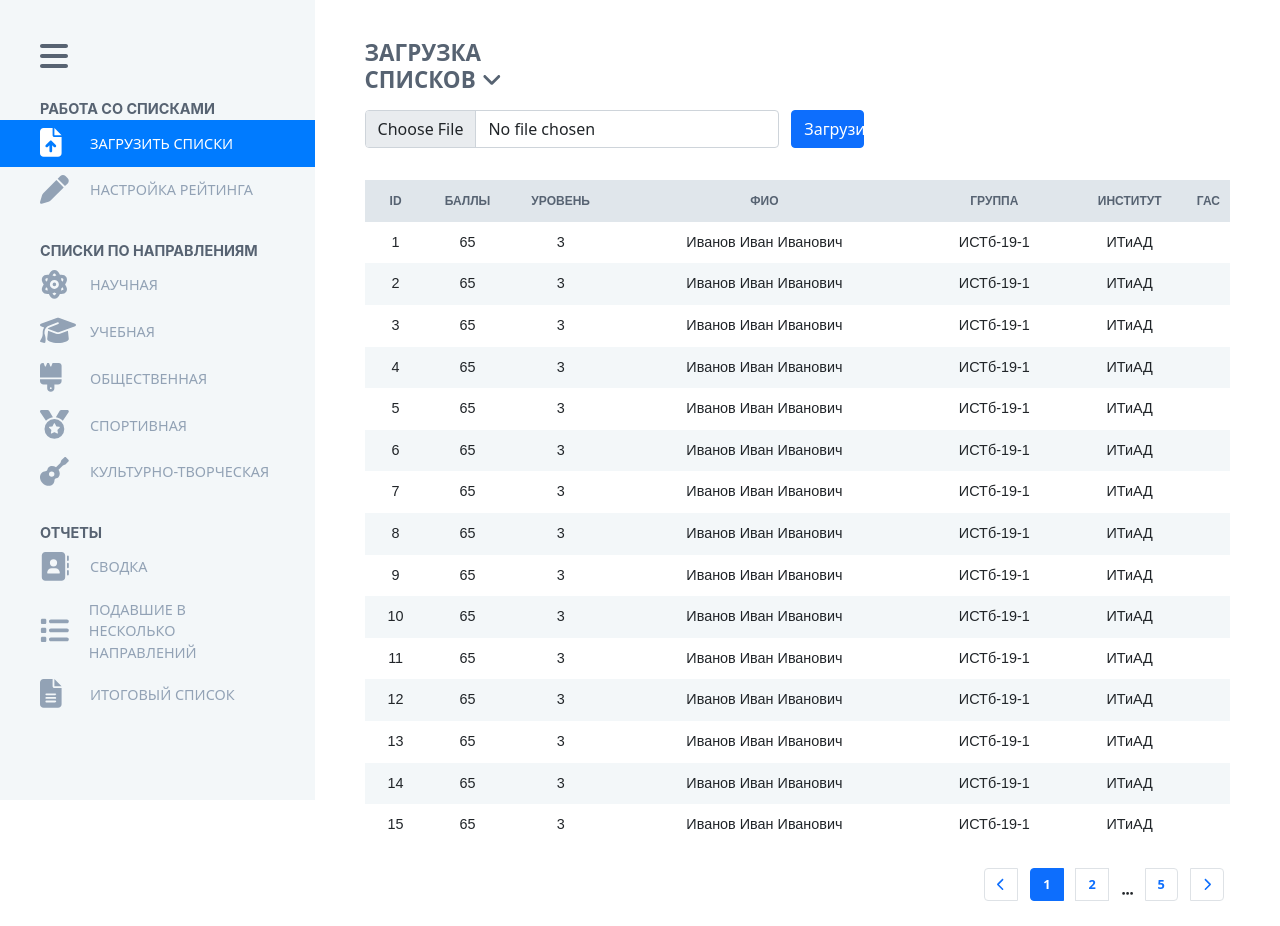
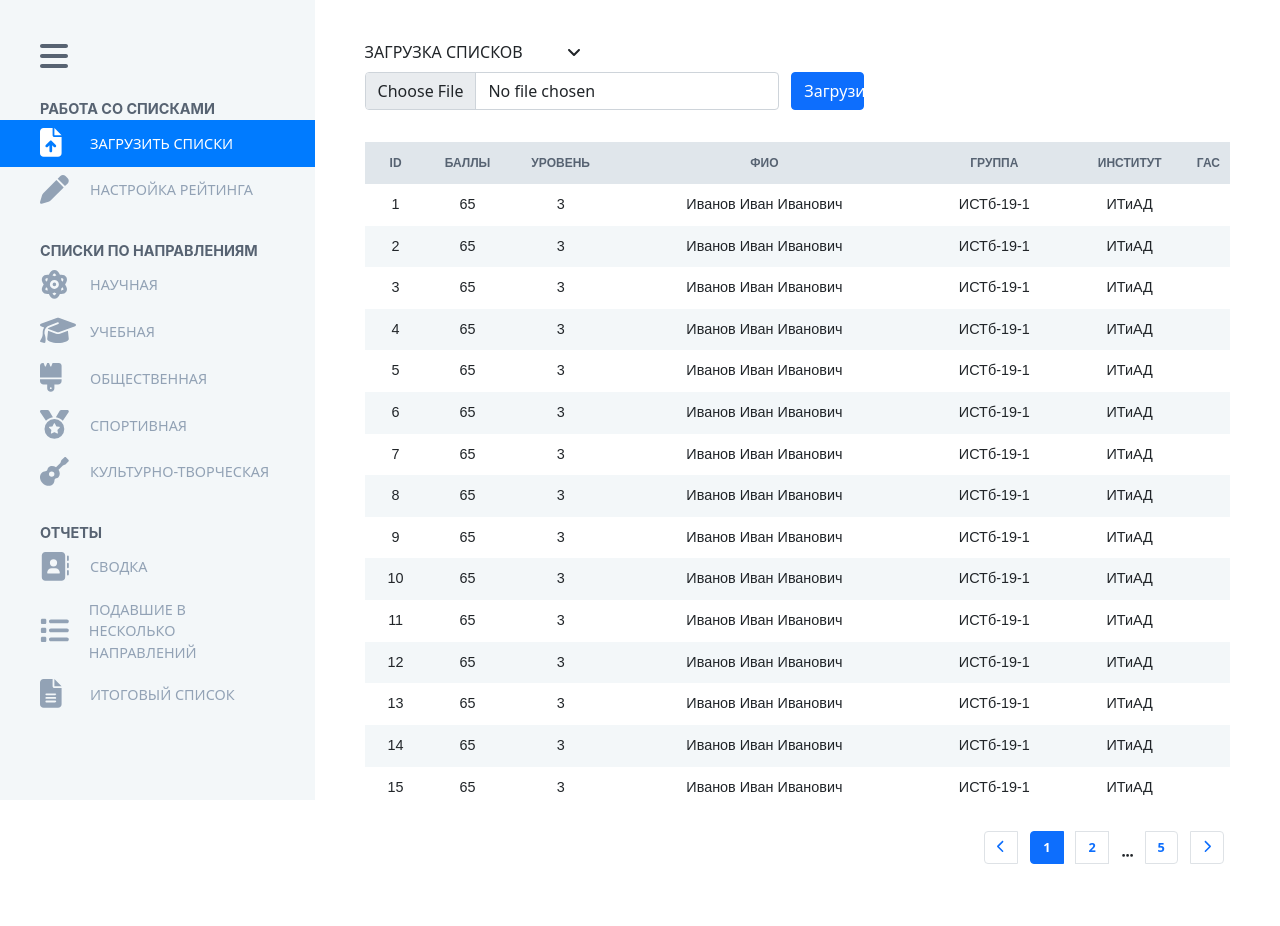
Before and after one commit to KutenkovV/Student-Raiting, a React (Create React App) app: page /listload in a window 1280 px wide. After the commit the page ends 888 px from the top, so only its background shows below. Built offline with nearby package versions, Linux system fonts and the light colour scheme.

Commit message:
Сделал дроплист выбора списков. - Без логики в плане переключения самих таблиц - Без норм верстки, надо будет доделать

```diff
--- a/src/Pages/ListLoad.js
+++ b/src/Pages/ListLoad.js
@@ -1,20 +1,17 @@
 import React, { useState } from "react";
 import NIDlist from "../Data/NIDlist.json"; //подгружаю данные из json файла в таблицу
 import LoadTable from "../components/LoadTable";
+import Dropdown from "../components/Dropdown";
 import "./ListLoad.css";
-import { FontAwesomeIcon } from "@fortawesome/react-fontawesome";
-import { faAngleDown } from "@fortawesome/free-solid-svg-icons";
 
 function ListLoad() {
   document.title = "Загрузка списков";
   const [data] = useState(NIDlist);
-
+  const [selected, setSelected] = useState("ЗАГРУЗКА СПИСКОВ");
   return (
     <div>
       <div class="row align-items-start">
-        <h1 class="header col-3">
-          Загрузка списков <FontAwesomeIcon icon={faAngleDown} />
-        </h1>
+        <Dropdown selected={selected} setSelected={setSelected}/>
       </div>
       <div class="row align-items-start mt-2 me-0 ">
         <div class="mb-3 col-6">
--- /dev/null
+++ b/src/components/Dropdown.css
@@ -0,0 +1,34 @@
+.dropdown {
+    user-select: none;
+    position: relative;
+}
+
+.dropdown .dropdown-btn {
+    font-weight: #333;
+    display: flex;
+    width: 25%;
+    align-items: center;
+    justify-content: space-between;
+    cursor: pointer;
+}
+
+.dropdown .dropdown-content {
+    position: absolute;
+    top: 110%;
+    padding: 15px;
+    background: #FFF;
+    box-shadow: 2px 2px 2px 2px rgb(205, 205, 205);
+    font-weight: 500;
+    color: #333;
+    width: 25%;
+}
+
+.dropdown .dropdown-content .dropdown-item {
+    padding: 10px;
+    cursor: pointer;
+    transition: all 0.2s;
+}
+
+.dropdown .dropdown-content .dropdown-item:hover {
+    background: #f4f4f4;
+}
--- /dev/null
+++ b/src/components/Dropdown.js
@@ -0,0 +1,38 @@
+import './Dropdown.css';
+import { FontAwesomeIcon } from "@fortawesome/react-fontawesome";
+import { faAngleDown, faL } from "@fortawesome/free-solid-svg-icons";
+import { useState } from "react";
+
+function Dropdown({ selected, setSelected }) {
+
+    const [isActive, setIsActive] = useState(false);
+    const options = [
+        "НАУЧНАЯ ДЕЯТЕЛЬНОСТЬ", "УЧЕБНАЯ ДЕЯТЕЛЬНОСТЬ", "ОБЩЕСТВЕННАЯ ДЕЯТЕЛЬНОСТЬ",
+        "СПОРТИВНАЯ ДЕЯТЕЛЬНОСТЬ", "КУЛЬТУРНО-ТВОРЧЕСКАЯ ДЕЯТЕЛЬНОСТЬ", "СПИСОК ГАС"
+    ]
+
+    return (
+        <div className="dropdown">
+            <div className="dropdown-btn" onClick={(e) => setIsActive(!isActive)}>
+                {selected}
+                <FontAwesomeIcon icon={faAngleDown} />
+            </div>
+
+            {isActive && (
+                <div className="dropdown-content">
+                    {options.map(option => (
+                        <div onClick={(e) => {
+                                setSelected(option);
+                                setIsActive(false);
+                            }} className="dropdown-item">
+                            {option}
+                        </div>
+                    ))}
+                </div>
+            )}
+        </div>
+    )
+}
+
+
+export default Dropdown
--- a/src/components/Navbar.js
+++ b/src/components/Navbar.js
@@ -36,7 +36,9 @@ function Navbar() {
             <li
             key={index}
             className={item.cName}
+            // здесь задаем айдишник с нужным классом если путь айтема равен текущему
             id={window.location.pathname == item.path ? "active" : ""}
+            // при клике получаем текущий путь
             onClick={() => {
               window.location.pathname = item.path;
             }}
```
Also changed, not shown: src/components/trashComponent/PageActivitySwitch.js (deleted, +0 -21 lines).
